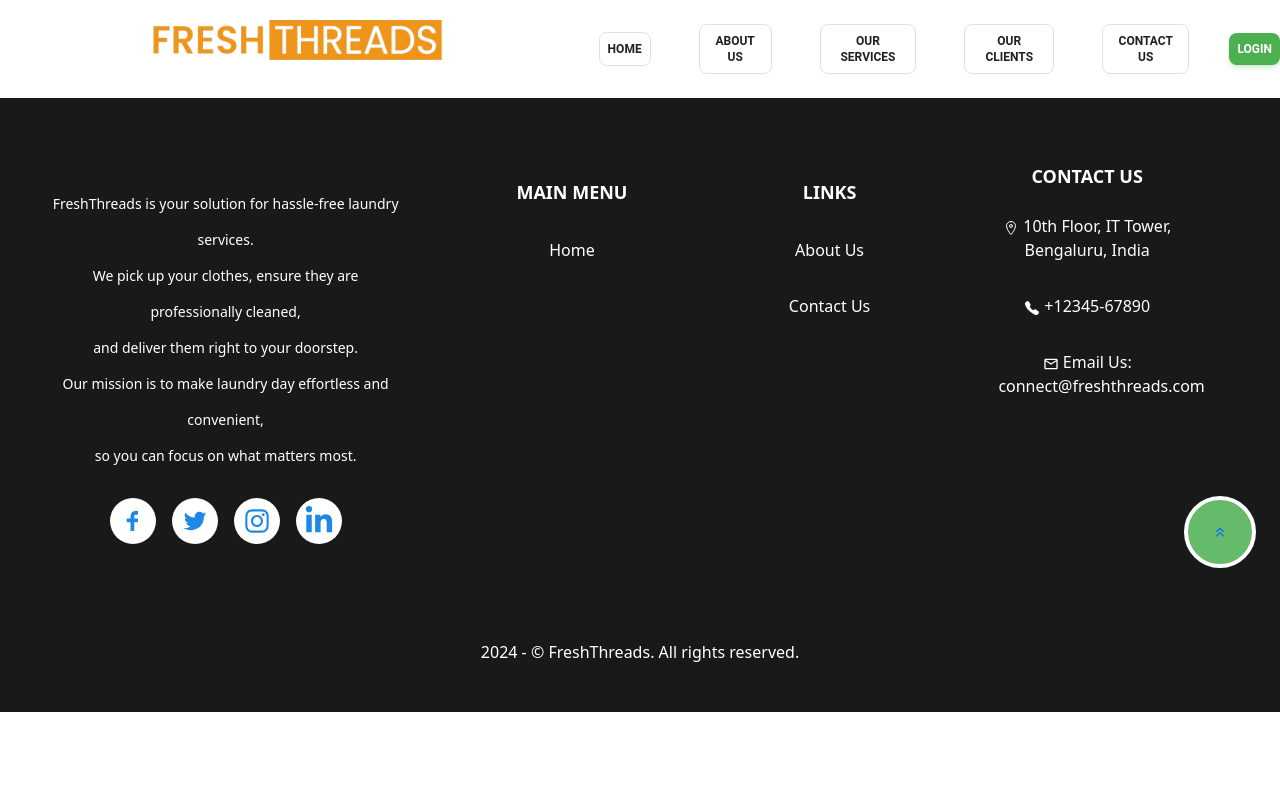
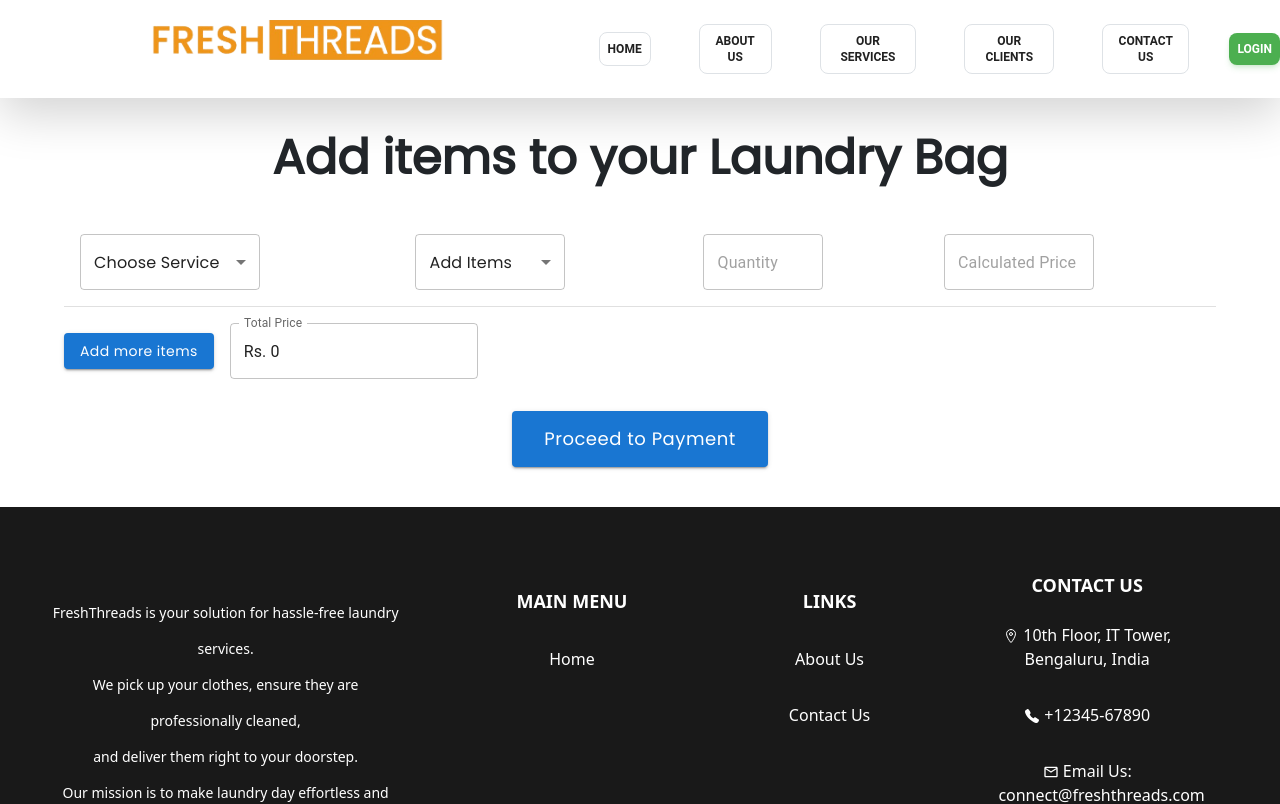
Before and after one commit to PratyushMahajan/LaundryProject, a React (Vite) app: page /orders in a window 1280 px wide. Shown: the top 804 px of the page. Built offline with nearby package versions, Linux system fonts and the light colour scheme.

Commit message:
Added Orders Page

```diff
--- a/src/App.jsx
+++ b/src/App.jsx
@@ -16,6 +16,7 @@ import '@fontsource/poppins';
 import NavBar1 from "./Components/Commonfile/NavBar1";
 import AboutUs from "./Components/Home/AboutUs";
 import SignUp1 from "./Components/Auth/signup/SignUp1";
+import Orders from "./Components/Shops/orders";
 
 function App() {
   //Hiding navbar at login, signup
@@ -36,6 +37,7 @@ function App() {
         <Route path="/partner" element={<Partner />} />
         <Route path="/contact" element={<ProfileSlider/>} />
         <Route path="/shoplist" element={<LaundriesPage/>} />
+        <Route path="/orders" element={<Orders/>} />
       </Routes>
 
         < Footer/>
--- a/src/Components/Home/Home.jsx
+++ b/src/Components/Home/Home.jsx
@@ -87,6 +87,7 @@ const Home = () => {
               sx={{
                 bgcolor: '#fff',
                 fontWeight: 700,
+                width:210,
                 fontFamily: 'Poppins, sans-serif',
                 color: selectedCity ? 'black' : 'gray',
                 '& .MuiSelect-select': {
--- /dev/null
+++ b/src/Components/Shops/orders.jsx
@@ -0,0 +1,187 @@
+import React, { useState } from 'react';
+import {
+  Box,
+  Typography,
+  Table,
+  TableBody,
+  TableRow,
+  TableCell,
+  Select,
+  MenuItem,
+  TextField,
+  Button,
+  Container,
+} from '@mui/material';
+
+const servicePrices = {
+  'Wash & Fold': {
+    Cotton: 10,
+    Woolen: 15,
+    Bedsheets: 20,
+    Curtains: 25,
+  },
+  'Dry Cleaning': {
+    Cotton: 20,
+    Woolen: 25,
+    Bedsheets: 30,
+    Curtains: 35,
+  },
+  Ironing: {
+    Cotton: 5,
+    Woolen: 8,
+    Bedsheets: 12,
+    Curtains: 15,
+  },
+};
+
+const Orders = () => {
+  const [rows, setRows] = useState([
+    { service: '', item: '', quantity: '', price: 0 },
+  ]);
+
+  const handleRowChange = (index, field, value) => {
+    const updatedRows = [...rows];
+    if (field === 'quantity' && value <= 0) {
+      return; // Prevent updating quantity to 0 or negative values
+    }
+    updatedRows[index][field] = value;
+
+    if (field === 'service' || field === 'item' || field === 'quantity') {
+      const { service, item, quantity } = updatedRows[index];
+      const price = service && item && quantity
+        ? (servicePrices[service]?.[item] || 0) * parseInt(quantity, 10)
+        : 0;
+      updatedRows[index].price = price;
+    }
+
+    setRows(updatedRows);
+  };
+
+  const addRow = () => {
+    setRows([...rows, { service: '', item: '', quantity: '', price: 0 }]);
+  };
+
+  const calculateTotalPrice = () => {
+    return rows.reduce((total, row) => total + row.price, 0);
+  };
+
+  return (
+    <Container
+      sx={{
+        fontFamily: 'Poppins, sans-serif',
+        mt: 4,
+        textAlign: 'center',
+      }}
+    >
+      <Typography variant="h3" gutterBottom sx={{ fontWeight: 'bold', fontFamily: 'poppins' }}>
+        Add items to your Laundry Bag
+      </Typography>
+
+      <Table sx={{ mt: 4 }}>
+        <TableBody>
+          {rows.map((row, index) => (
+            <TableRow key={index}>
+              <TableCell>
+                <Select
+                  value={row.service}
+                  onChange={(e) => handleRowChange(index, 'service', e.target.value)}
+                  displayEmpty
+                  sx={{
+                    fontFamily: 'Poppins, sans-serif',
+                    width: 180
+                  }}
+                >
+                  <MenuItem value="" disabled>
+                    Choose Service
+                  </MenuItem>
+                  <MenuItem value="Wash & Fold">Wash & Fold</MenuItem>
+                  <MenuItem value="Dry Cleaning">Dry Cleaning</MenuItem>
+                  <MenuItem value="Ironing">Ironing</MenuItem>
+                </Select>
+              </TableCell>
+
+              <TableCell>
+                <Select
+                  value={row.item}
+                  onChange={(e) => handleRowChange(index, 'item', e.target.value)}
+                  displayEmpty
+                  sx={{
+                    fontFamily: 'Poppins, sans-serif',
+                    width: 150,
+                  }}
+                >
+                  <MenuItem value="" disabled>
+                    Add Items
+                  </MenuItem>
+                  <MenuItem value="Cotton">Cotton</MenuItem>
+                  <MenuItem value="Woolen">Woolen</MenuItem>
+                  <MenuItem value="Bedsheets">Bedsheets</MenuItem>
+                  <MenuItem value="Curtains">Curtains</MenuItem>
+                </Select>
+              </TableCell>
+
+              <TableCell>
+                <TextField
+                  type="number"
+                  inputProps={{ min: 1 }}
+                  value={row.quantity}
+                  onChange={(e) => handleRowChange(index, 'quantity', e.target.value)}
+                  placeholder="Quantity"
+                  sx={{ fontFamily: 'Poppins, sans-serif', width: 120 }}
+                />
+              </TableCell>
+
+              <TableCell>
+                <TextField
+                  value={row.price ? `Rs. ${row.price}` : ''}
+                  InputProps={{ readOnly: true }}
+                  placeholder="Calculated Price"
+                  sx={{ fontFamily: 'Poppins, sans-serif', width: 150 }}
+                />
+              </TableCell>
+            </TableRow>
+          ))}
+        </TableBody>
+      </Table>
+
+      <Box sx={{ display: 'flex', alignItems: 'center', mt: 2 }}>
+        <Button
+          variant="contained"
+          onClick={addRow}
+          sx={{
+            fontFamily: 'Poppins, sans-serif',
+            textTransform: 'none',
+            mr: 2,
+          }}
+        >
+          Add more items
+        </Button>
+
+        <TextField
+          value={`Rs. ${calculateTotalPrice()}`}
+          InputProps={{ readOnly: true }}
+          label="Total Price"
+          sx={{ fontFamily: 'Poppins, sans-serif', minWidth: 150 }}
+        />
+      </Box>
+
+      <Button
+        variant="contained"
+        color="primary"
+        sx={{
+          fontFamily: 'Poppins, sans-serif',
+          textTransform: 'none',
+          mt: 4,
+          mb: 5,
+          px: 4,
+          py: 1.5,
+          fontSize: '18px',
+        }}
+      >
+        Proceed to Payment
+      </Button>
+    </Container>
+  );
+};
+
+export default Orders;
--- a/src/Components/Shops/shoplist.jsx
+++ b/src/Components/Shops/shoplist.jsx
@@ -1,5 +1,5 @@
 import React, { useState } from 'react';
-import { useSearchParams } from 'react-router-dom';
+import { useSearchParams, useNavigate } from 'react-router-dom';
 import {
   Box,
   Typography,
@@ -64,11 +64,17 @@ const LaundriesPage = () => {
     ? laundriesData.filter((laundry) => laundry.services.includes(filter))
     : laundriesData;
 
+    const navigate = useNavigate();
+
+    const handleAddItemsClick = () => {
+      navigate('/orders');
+    };
+
   return (
     <Box sx={{ fontFamily: 'Poppins, sans-serif' }}>
       <Box
         sx={{
-          height: '50vh',
+          height: '40vh',
           backgroundColor: '#1976d2',
           display: 'flex',
           alignItems: 'center',
@@ -234,6 +240,7 @@ const LaundriesPage = () => {
               {/* Proceed Button */}
               <Button
                 variant="contained"
+                onClick={handleAddItemsClick}
                 sx={{
                   width: '200px',
                   height: '40px',
```
